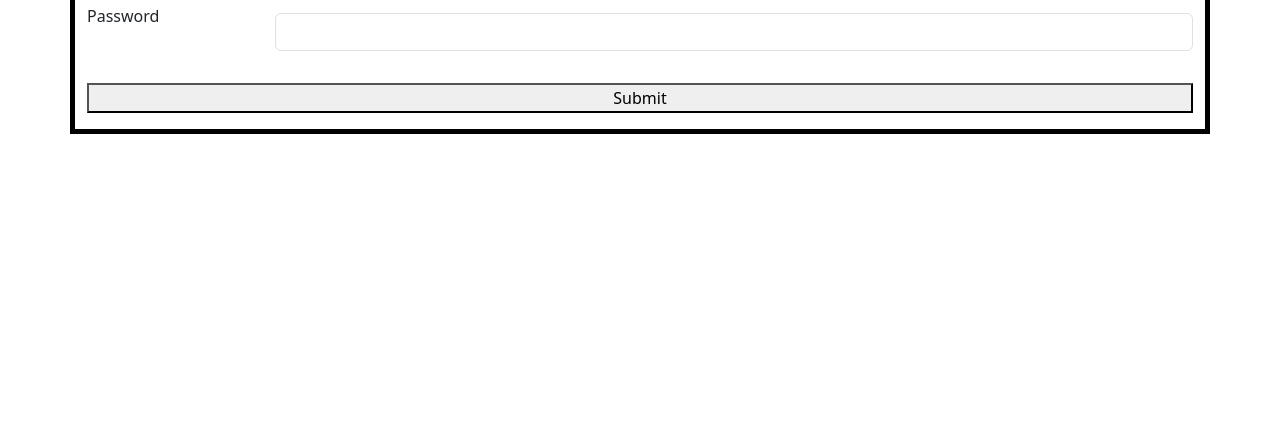
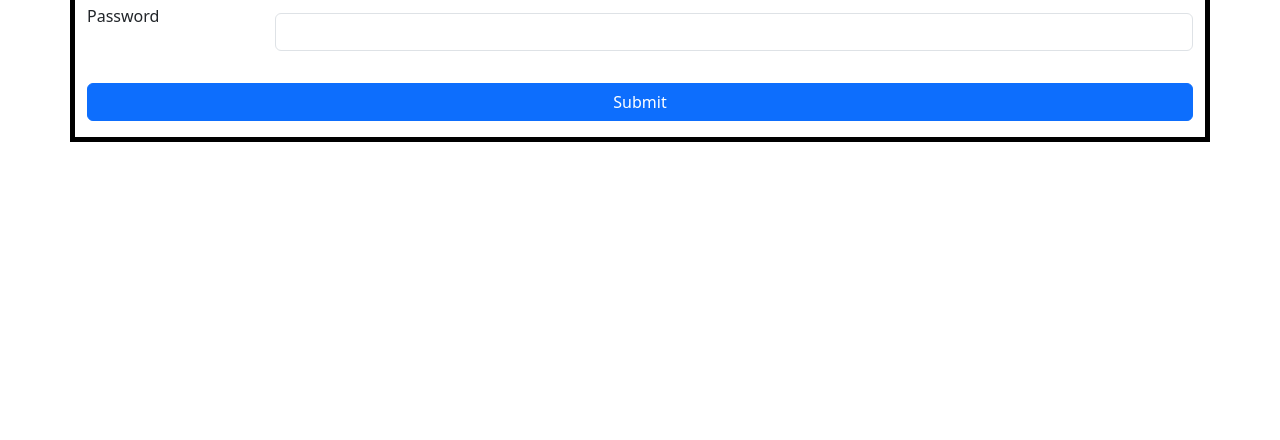
Before and after one commit to Sadia-Ilyas/100-days-of-code, a plain HTML site: page inline form.html in a window 1280 px wide. Shown: the part 360-800 px from the top of the page. Drawn offline with nearby package versions, Linux system fonts and the light colour scheme.

Commit message:
DAY:26 Practice

```diff
--- a/inline form.html
+++ b/inline form.html
@@ -70,7 +70,7 @@
               <div class="row py-3">
 
                 <div class="col-12">
-               <button type="submit" class="w-100">Submit</button>
+               <button type="submit " class="btn btn-primary w-100">Submit</button>
                 </div>
               </div>
           </form>
```
